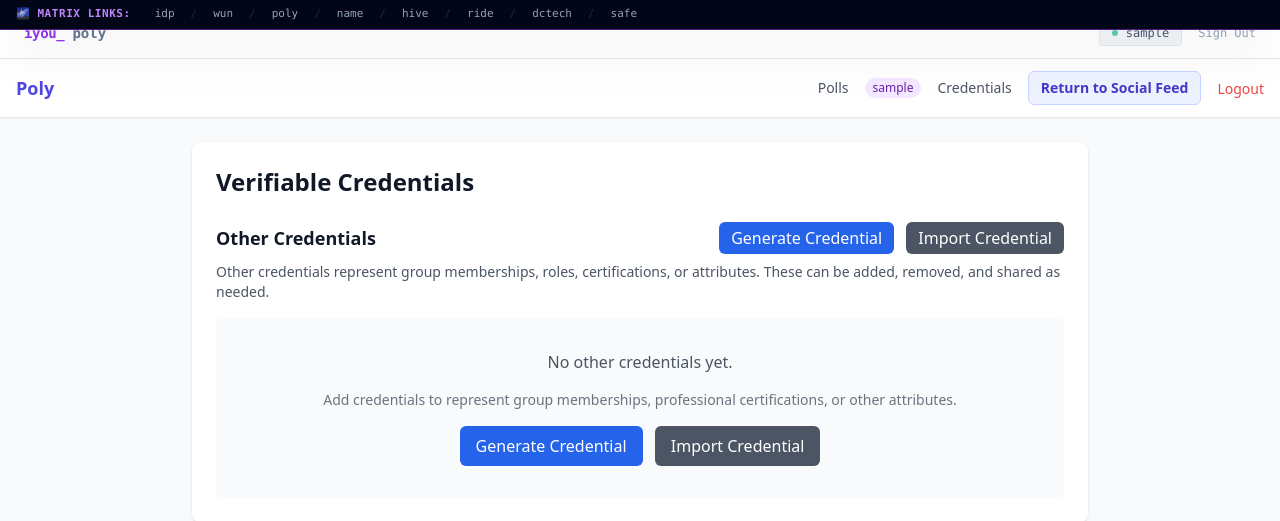
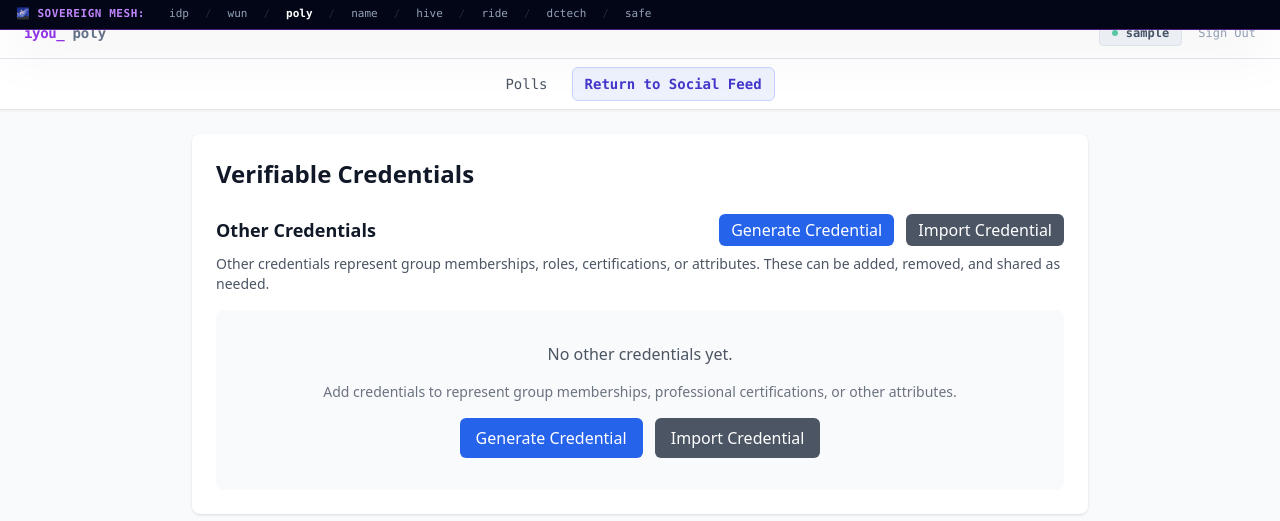
Before and after one commit to Code-Barn/iyou_poly, a Django app: page /credentials/ in a window 1280 px wide. Shown: the top 521 px of the page. Run offline with Django 5.2, Linux system fonts and the light colour scheme; the visitor is signed in with stand-in values (Sample User, id 1); some libraries are stand-ins or nearby versions.

Commit message:
refine: two-tier header polish + _nav.html strip-down
- _ecosystem_bar: label to SOVEREIGN MESH, poly link bolded
- _standard_header: hardcode poly, font-bold username, amber pulse
- _nav.html: strip logo + auth controls, center-align app buttons
- base.html: remove duplicate closing style tag

```diff
--- a/apps/core/templates/base.html
+++ b/apps/core/templates/base.html
@@ -85,7 +85,6 @@
 
         /* Results graphs dark mode */
         html.dark .bg-gray-50 { background-color: #374151 !important; }
-    </style>
     </style>
     {% block head %}{% endblock %}
     <!-- CSRF Token for HTMX requests -->
--- a/apps/core/templates/includes/_ecosystem_bar.html
+++ b/apps/core/templates/includes/_ecosystem_bar.html
@@ -1,12 +1,12 @@
 <div id="sovereign-ecosystem-topbar"
      class="fixed top-0 left-0 w-full z-[9999] transform -translate-y-[calc(100%-4px)] hover:translate-y-0 transition-all duration-300 ease-in-out bg-slate-950 border-b border-purple-600/50 text-slate-400 px-4 py-1.5 shadow-2xl flex items-center space-x-6 text-[11px] font-mono">
-    <span class="text-purple-400 font-bold tracking-wider uppercase">🌌 Matrix Links:</span>
+    <span class="text-purple-400 font-bold tracking-wider uppercase">🌌 SOVEREIGN MESH:</span>
     <div class="flex items-center space-x-4">
         <a href="https://iyou.me" class="hover:text-white transition-colors duration-150">idp</a>
         <span class="text-slate-800">/</span>
         <a href="https://wun.iyou.me" class="hover:text-white transition-colors duration-150">wun</a>
         <span class="text-slate-800">/</span>
-        <a href="https://poly.iyou.me" class="hover:text-white transition-colors duration-150">poly</a>
+        <a href="https://poly.iyou.me" class="text-white font-bold tracking-normal">poly</a>
         <span class="text-slate-800">/</span>
         <a href="https://name.iyou.me" class="hover:text-white transition-colors duration-150">name</a>
         <span class="text-slate-800">/</span>
--- a/apps/core/templates/includes/_standard_header.html
+++ b/apps/core/templates/includes/_standard_header.html
@@ -1,19 +1,19 @@
 <header class="w-full border-b border-slate-200 dark:border-slate-800 bg-white dark:bg-slate-900 text-slate-900 dark:text-slate-100 px-6 py-3 flex items-center justify-between font-mono text-sm shadow-sm pt-5">
     <div class="flex items-center space-x-2">
         <span class="font-bold tracking-tight text-purple-600 dark:text-purple-400">iyou_</span>
-        <span class="text-slate-500 font-semibold">{{ app_prefix|default:"mesh" }}</span>
+        <span class="text-slate-500 font-semibold">poly</span>
     </div>
 
     <div class="flex items-center space-x-4 text-xs">
         {% if request.user.is_authenticated %}
             <div class="flex items-center space-x-2 bg-slate-100 dark:bg-slate-800 px-3 py-1 rounded border border-slate-200 dark:border-slate-700">
                 <span class="inline-block w-1.5 h-1.5 rounded-full bg-emerald-500 animate-pulse"></span>
-                <span class="text-slate-600 dark:text-slate-300 max-w-[240px] truncate" title="{{ request.user.username }}">{{ request.user.username }}</span>
+                <span class="text-slate-600 dark:text-slate-300 font-bold" title="{{ request.user.username }}">{{ request.user.username }}</span>
             </div>
             <a href="{% url 'oidc_logout' %}" class="text-slate-400 hover:text-rose-500 transition-colors duration-150">Sign Out</a>
         {% else %}
             <div class="flex items-center space-x-2">
-                <span class="inline-block w-1.5 h-1.5 rounded-full bg-amber-500"></span>
+                <span class="inline-block w-1.5 h-1.5 rounded-full bg-amber-500 animate-pulse"></span>
                 <span class="text-slate-400 italic">Sovereign Key Required</span>
             </div>
             <a href="{% url 'oidc_authentication_init' %}" class="bg-purple-600 hover:bg-purple-500 text-white font-bold px-3 py-1 rounded transition-colors duration-150 shadow-sm">Sign In</a>
--- a/apps/core/templates/partials/_nav.html
+++ b/apps/core/templates/partials/_nav.html
@@ -1,25 +1,8 @@
 <nav class="bg-white shadow-sm border-b dark:bg-gray-800">
-    <div class="max-w-7xl mx-auto px-4 py-3 flex items-center justify-between">
-        <span class="font-bold text-lg text-indigo-600 dark:text-indigo-400">Poly</span>
-        <div class="flex items-center gap-4">
-            <a href="{% url 'poll_list' %}" class="text-sm text-gray-600 hover:text-indigo-600 dark:text-gray-300 dark:hover:text-indigo-400">Polls</a>
-            {% if user.is_authenticated %}
-                <span class="text-xs bg-purple-100 text-purple-800 px-2 py-0.5 rounded-full font-medium dark:bg-purple-900 dark:text-purple-200" title="{{ user.username }}">
-                    {% if "did:" in user.username %}{{ user.username|truncatechars:24 }}{% else %}{{ user.username }}{% endif %}
-                </span>
-                <a href="{% url 'vc_management' %}" class="text-sm text-gray-600 hover:text-indigo-600 dark:text-gray-300 dark:hover:text-indigo-400">Credentials</a>
-            {% endif %}
-            <a href="http://127.0.0.1:8001" class="text-sm font-bold text-indigo-700 bg-indigo-50 px-3 py-1.5 rounded-md hover:bg-indigo-100 border border-indigo-200 dark:bg-indigo-900 dark:text-indigo-200 dark:border-indigo-700 dark:hover:bg-indigo-800">Return to Social Feed</a>
-            <span id="meshBadge" class="text-xs bg-green-100 text-green-800 px-2 py-0.5 rounded-full font-medium hidden dark:bg-green-900 dark:text-green-200">Sovereign Mesh Active</span>
-            {% if user.is_authenticated %}
-                <form action="{% url 'oidc_logout' %}" method="post" style="display:inline;">
-                    {% csrf_token %}
-                    <button type="submit" class="text-sm text-red-500 hover:text-red-700 bg-transparent border-none cursor-pointer dark:text-red-400 dark:hover:text-red-300">Logout</button>
-                </form>
-            {% else %}
-                <a href="{% url 'oidc_authentication_init' %}" class="text-sm text-blue-600 hover:text-blue-800 dark:text-blue-400 dark:hover:text-blue-300">Login</a>
-            {% endif %}
-        </div>
+    <div class="max-w-7xl mx-auto px-4 py-2 flex items-center justify-center space-x-6 text-sm font-mono">
+        <a href="{% url 'poll_list' %}" class="text-gray-600 hover:text-indigo-600 dark:text-gray-300 dark:hover:text-indigo-400">Polls</a>
+        <a href="http://127.0.0.1:8001" class="text-indigo-700 bg-indigo-50 px-3 py-1.5 rounded-md hover:bg-indigo-100 border border-indigo-200 dark:bg-indigo-900 dark:text-indigo-200 dark:border-indigo-700 dark:hover:bg-indigo-800 font-bold">Return to Social Feed</a>
+        <span id="meshBadge" class="text-xs bg-green-100 text-green-800 px-2 py-0.5 rounded-full font-medium hidden dark:bg-green-900 dark:text-green-200">Sovereign Mesh Active</span>
     </div>
 </nav>
 
```
